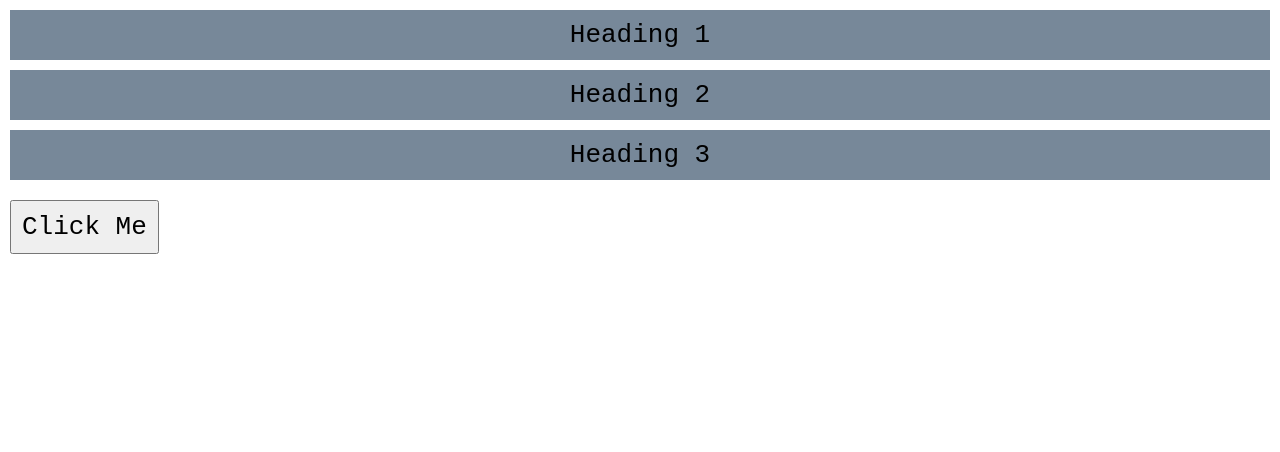
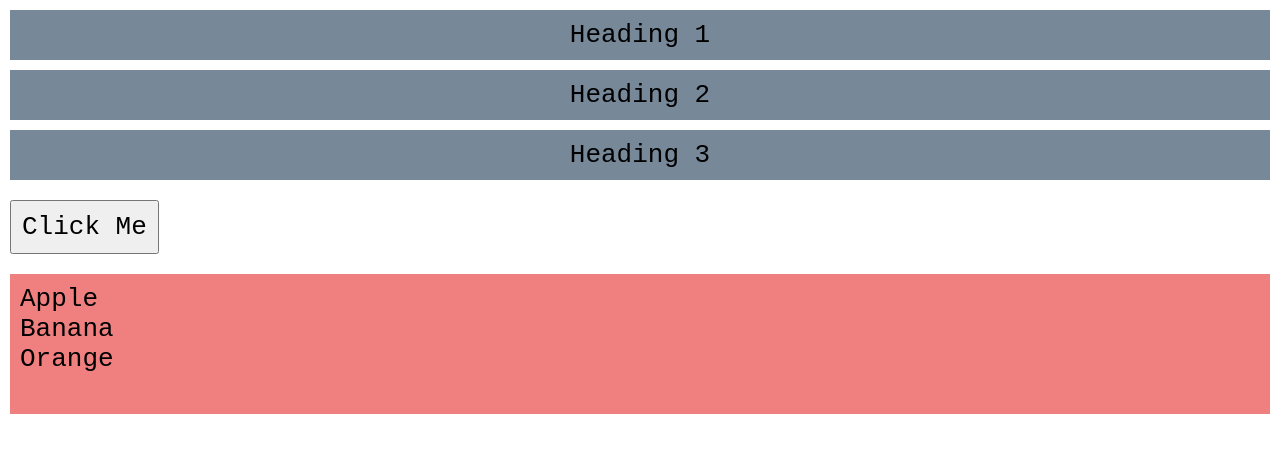
Before and after one commit to Krunal-Jagtap/Vanilla-JavaScript-Projects, a plain HTML site: page Document Object Model/index.html in a window 1280 px wide. Drawn offline with Linux system fonts and the light colour scheme.

Commit message:
DOM Manipulation | TagName | InnerHTML | InnerText | TextContent

```diff
--- a/Document Object Model/index.html
+++ b/Document Object Model/index.html
@@ -12,6 +12,15 @@
     <p class="sub-heading">Heading 2</p>
     <p class="sub-heading">Heading 3</p>
     <button>Click Me</button>
+
+    <!-- LIST -->
+    <ol>
+      <li>Apple</li>
+      <li>Banana</li>
+      <li>Orange</li>
+      <li style="visibility: hidden">Chicken</li>
+    </ol>
+
     <script src="script.js"></script>
   </body>
 </html>
--- a/Document Object Model/script.js
+++ b/Document Object Model/script.js
@@ -26,3 +26,18 @@ console.log(idHeading);
 // Class ==> ( .sub-heading )
 let classHeading = document.querySelector(".sub-heading");
 console.log(classHeading);
+
+// Access List
+let list = document.querySelector("ol");
+
+// TagName ==> return tag element
+console.log(list.tagName);
+
+// InnerHTML ==> return text + html
+console.log(list.innerHTML);
+
+// InnerText ==> return text and child elements
+console.log(list.innerText);
+
+// TextContent ==> return hidden elements text
+console.log(list.textContent);
--- a/Document Object Model/style.css
+++ b/Document Object Model/style.css
@@ -21,3 +21,12 @@ button {
   font-weight: 500;
   cursor: pointer;
 }
+
+ol {
+  background-color: lightcoral;
+  list-style: none;
+  padding: 10px;
+  margin: 10px;
+  font-size: 2em;
+  font-weight: 500;
+}
```
